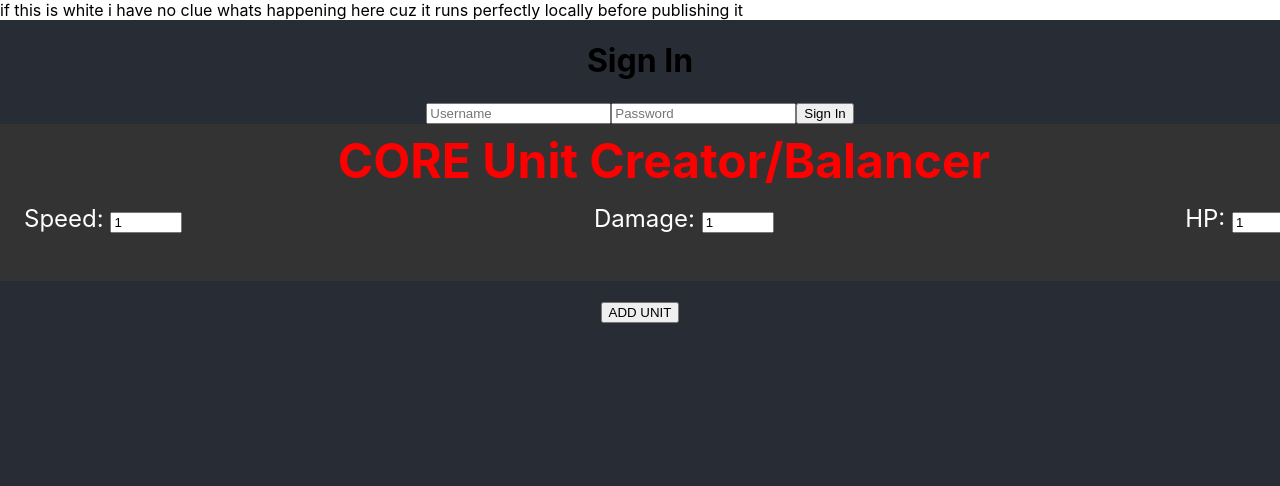
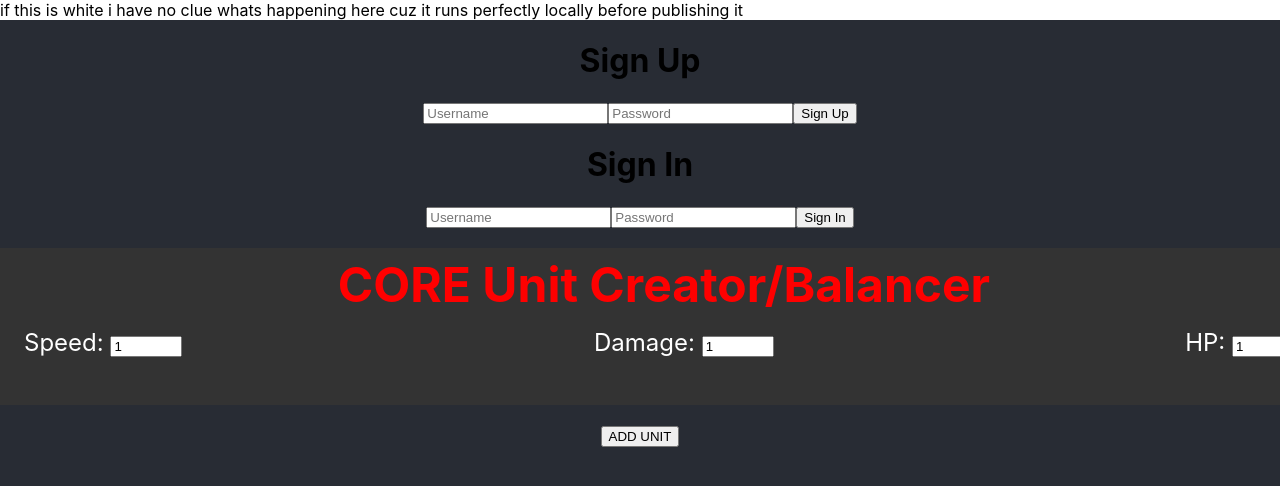
Before and after one commit to 42core-team/core-unit-creator-balancer, a React (Create React App) app in the folder frontend/: page / in a window 1280 px wide. Shown: the top 486 px of the page. Built offline with nearby package versions, Linux system fonts and the light colour scheme.

Commit message:
added accounts basics but not fully functional

```diff
--- a/frontend/src/App.js
+++ b/frontend/src/App.js
@@ -4,7 +4,7 @@ import React from 'react';
 import { useState, useEffect } from 'react';
 import Header from "./components/Header";
 import { v4 as uuidv4 } from 'uuid';
-import SignIn from './components/SignIn';
+import { SignUp, SignIn } from './components/AccountAction';
 
 function App() {
 
@@ -37,7 +37,9 @@ function App() {
 
   return (
     <div className="App">
+      <SignUp />
       <SignIn />
+      <br></br>
       <Header weights={weights} setWeights={setWeights}/>
       <div class="unit-container">
         {units.map((unit, index) => (
--- /dev/null
+++ b/frontend/src/components/AccountAction.js
@@ -0,0 +1,122 @@
+import React, { useState } from 'react';
+import CryptoJS from 'crypto-js';
+
+const SignUp = () => {
+
+	const [username, setUsername] = useState('');
+	const [password, setPassword] = useState('');
+
+	const performSignIn = async (username, password) => {
+
+		console.log("Signing in with username:", username, "and password" , password);
+
+		let hashedPassword = CryptoJS.SHA256(password).toString();
+
+		const response = await fetch('http://localhost:5000/api/signup', {
+			method: 'POST',
+			headers: {
+				'Content-Type': 'application/json'
+			},
+			body: JSON.stringify({
+				username,
+				hashedPassword
+			}),
+		});
+
+		const contentType = response.headers.get('content-type');
+
+		if (!response.ok) {
+			let error;
+			if (contentType && contentType.includes('application/json')) {
+				error = await response.json();
+			} else {
+				error = await response.text();
+			}
+			console.error(error);
+			return;
+		}
+
+		const data = await response.json();
+		console.log(data);
+
+	}
+
+	return (
+		<div>
+		<h1>Sign Up</h1>
+		<form onSubmit={(e) => {
+			e.preventDefault();
+			performSignIn(username, password);
+		}}>
+			<input type="text" placeholder="Username" onChange={(e) => setUsername(e.target.value)} name="username" required />
+			<input type="password" placeholder="Password" onChange={(e) => setPassword(e.target.value)} name="password" required/>
+			<button type="submit">Sign Up</button>
+		</form>
+		</div>
+	);
+};
+
+const SignIn = () => {
+
+	const [username, setUsername] = useState('');
+	const [password, setPassword] = useState('');
+
+	const performSignIn = async (username, password) => {
+
+		console.log("Signing in with username:", username, "and password" , password);
+
+		let hashedPassword = CryptoJS.SHA256(password).toString();
+
+		const response = await fetch('http://localhost:5000/api/signin', {
+			method: 'POST',
+			headers: {
+				'Content-Type': 'application/json'
+			},
+			body: JSON.stringify({
+				username,
+				hashedPassword
+			}),
+		});
+
+		const contentType = response.headers.get('content-type');
+
+		if (!response.ok) {
+			let error;
+			if (contentType && contentType.includes('application/json')) {
+				error = await response.json();
+			} else {
+				error = await response.text();
+			}
+			console.error(error);
+			return;
+		}
+
+		const data = await response.json();
+		let session = data.session;
+		localStorage.setItem('session', session);
+		sessionStorage.setItem('session', session);
+
+		let sessionExpire = data.expires_at;
+		localStorage.setItem('sessionExpire', sessionExpire);
+		sessionStorage.setItem('sessionExpire', sessionExpire);
+
+		console.log(data);
+
+	}
+
+	return (
+		<div>
+		<h1>Sign In</h1>
+		<form onSubmit={(e) => {
+			e.preventDefault();
+			performSignIn(username, password);
+		}}>
+			<input type="text" placeholder="Username" onChange={(e) => setUsername(e.target.value)} name="username" required />
+			<input type="password" placeholder="Password" onChange={(e) => setPassword(e.target.value)} name="password" required/>
+			<button type="submit">Sign In</button>
+		</form>
+		</div>
+	);
+};
+
+export { SignIn, SignUp };
--- a/frontend/src/components/SignIn.js
+++ /dev/null
@@ -1,53 +0,0 @@
-import React, { useState } from 'react';
-import CryptoJS from 'crypto-js';
-
-const SignIn = () => {
-
-	const [username, setUsername] = useState('');
-	const [password, setPassword] = useState('');
-
-	const performSignIn = async (username, password) => {
-
-		console.log("Signing in with username:", username, "and password" , password);
-
-		let hashedPassword = CryptoJS.crypto.createHashed('sha256').update(password).digest('hex');
-
-		const response = await fetch('/api/signin', {
-			method: 'POST',
-			headers: {
-				'Content-Type': 'application/json'
-			},
-			body: JSON.stringify({
-				username,
-				hashedPassword
-			}),
-		});
-
-		if (!response.ok) {
-			const error = await response.json();
-			console.error(error);
-			alert(error.message);
-			return;
-		}
-
-		const data = await response.json();
-		console.log(data);
-
-	}
-
-	return (
-		<div>
-		<h1>Sign In</h1>
-		<form onSubmit={(e) => {
-			e.preventDefault();
-			performSignIn(username, password);
-		}}>
-			<input type="text" placeholder="Username" onChange={(e) => setUsername(e.target.value)} name="username" required />
-			<input type="password" placeholder="Password" onChange={(e) => setPassword(e.target.value)} name="password" required/>
-			<button type="submit">Sign In</button>
-		</form>
-		</div>
-	);
-};
-
-export default SignIn;
```
Also changed, not shown: 2 other files (tests, documents, lock files or other folders).
